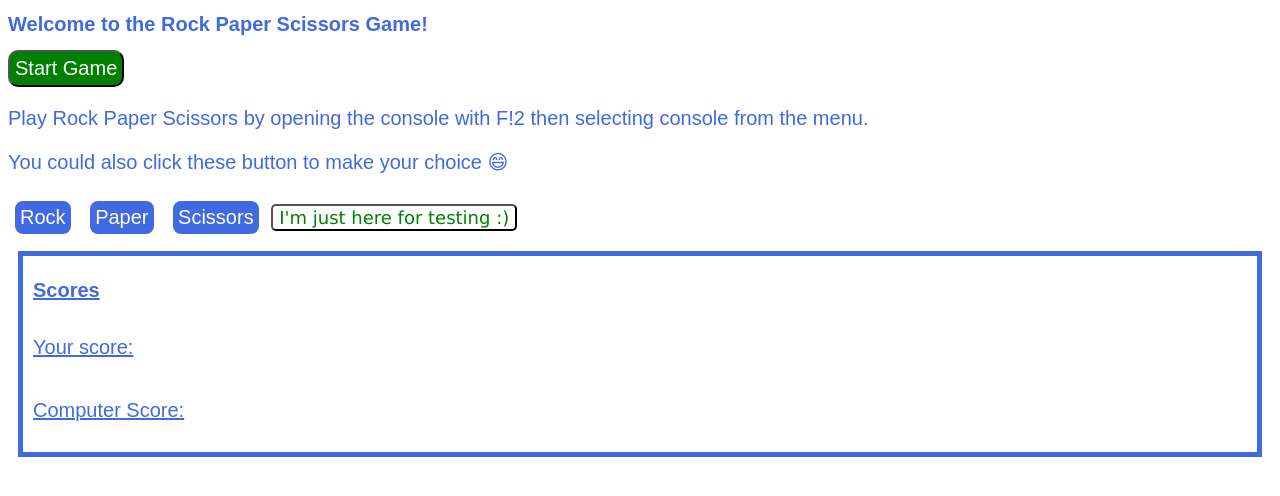
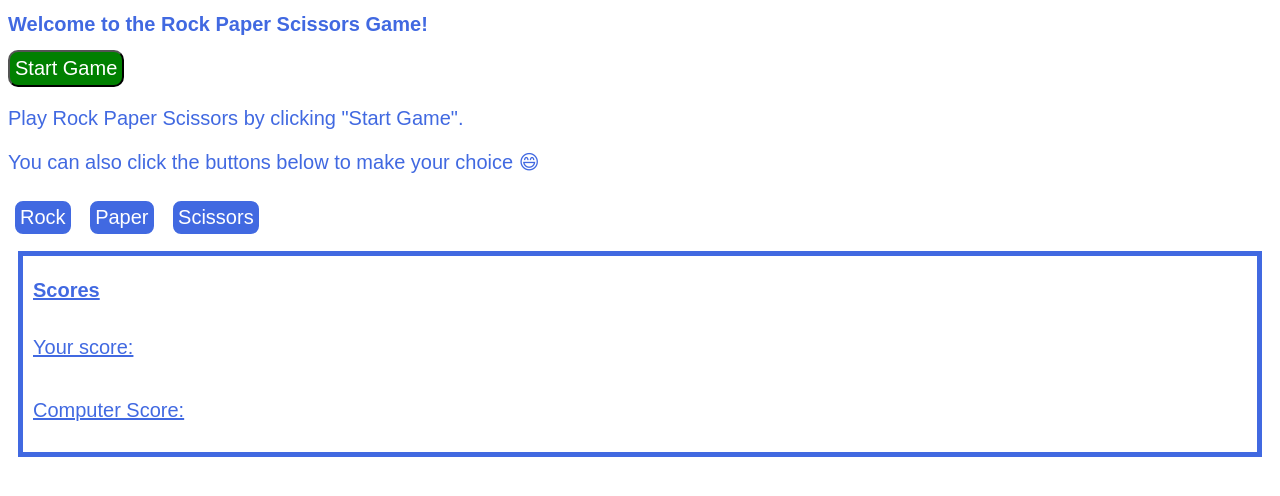
Before and after one commit to JoeBroo/Rock-Paper-Scissors, a plain HTML site: page index.html in a window 1280 px wide. Drawn offline with Linux system fonts and the light colour scheme.

Commit message:
remove counter button

```diff
--- a/index.html
+++ b/index.html
@@ -14,16 +14,14 @@
     <h1>Welcome to the Rock Paper Scissors Game!</h1>
 
     <button class="start">Start Game</button>
-    <p>Play Rock Paper Scissors by opening the console with F!2
-        then selecting console from the menu.</p>
+    <p>Play Rock Paper Scissors by clicking "Start Game".
 
-        <p>You could also click these button to make your choice &#128516;</p>
+        <p>You can also click the buttons below to make your choice &#128516;</p>
 
         <div class="buttons">
         <button class="rock">Rock</button>
         <button class="paper">Paper</button>
         <button class="scissors">Scissors</button>
-        <button class="counter">I'm just here for testing :)</button>
     </div>
         <div class="scores">
             <h1>Scores </h1>
```
